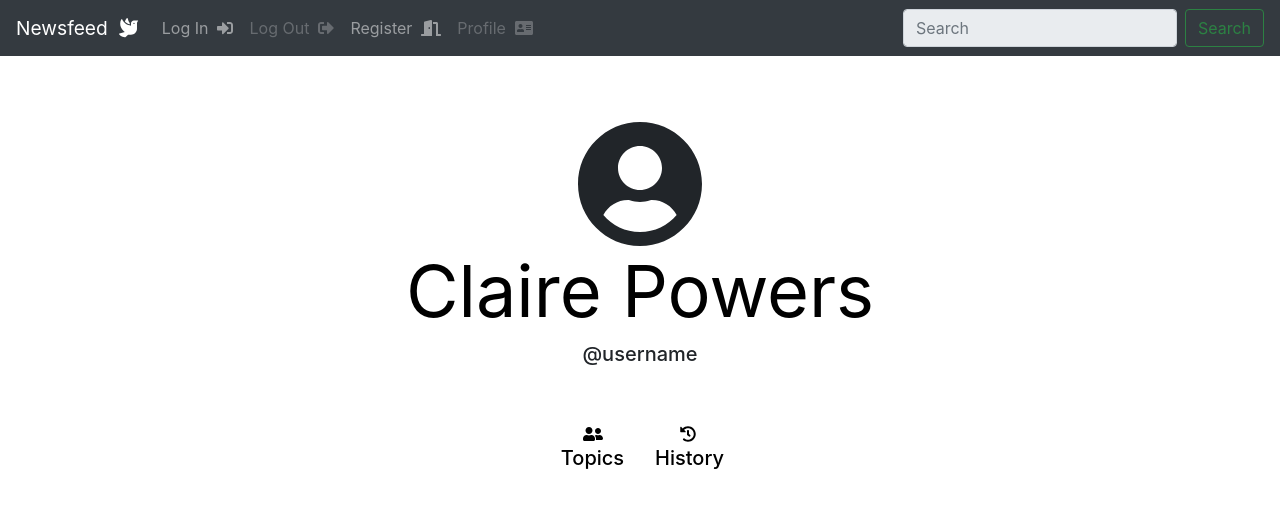
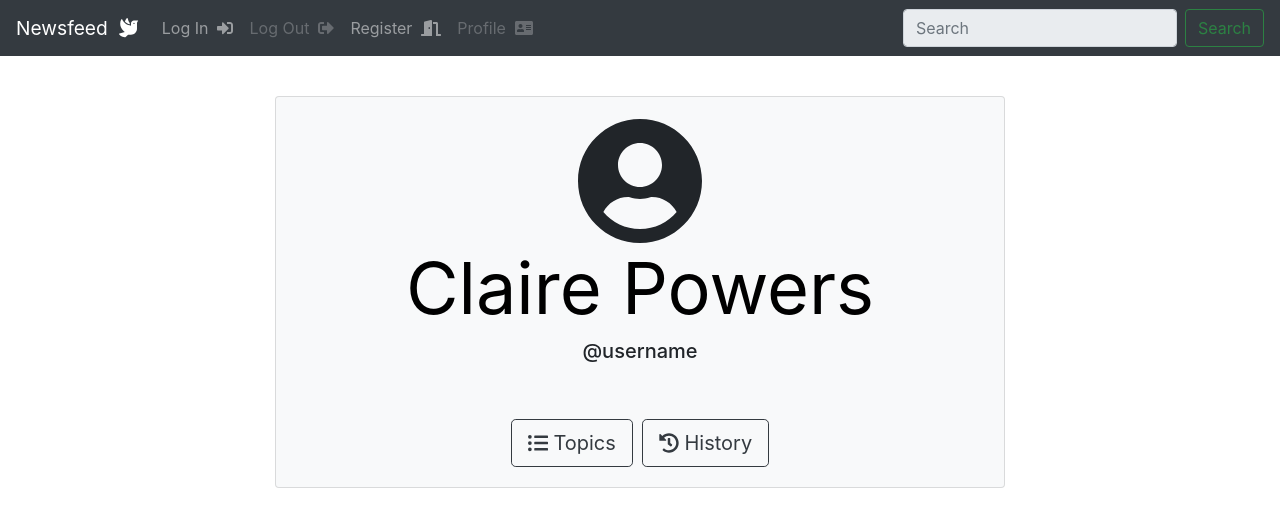
Before and after one commit to vikasham/newsfeed, a React (Create React App) app: page /profile in a window 1280 px wide. Shown: the top 526 px of the page. Built offline with nearby package versions, Linux system fonts and the light colour scheme.

Commit message:
restyling profile page

```diff
--- a/src/components/Profile.js
+++ b/src/components/Profile.js
@@ -2,7 +2,7 @@ import React from 'react'
 import { Component } from 'react'
 
 import { FontAwesomeIcon } from '@fortawesome/react-fontawesome'
-import { faUserCircle, faHistory, faUserFriends } from '@fortawesome/free-solid-svg-icons'
+import { faUserCircle, faHistory, faListUl } from '@fortawesome/free-solid-svg-icons'
 import 'bootstrap/dist/css/bootstrap.min.css';
 import TitleNav from './TitleNav'
 import LoginPopup from './LoginPopup'
@@ -32,31 +32,31 @@ class Profile extends Component{
         <div class="container-fluid fixed-top" id="navcontainer">
           <TitleNav />
         </div>
-        <div id="info">
+        <br/><br/><br/><br/>
+        <div class="container">
+          <div class="row">
+            <div class="col-2">
+            </div>
+            <div class="col-8">
+              <div class="card bg-light">
+                <div class="card-body">
                   <center>
-            <br /><br /><br /><br /><br />
                     <FontAwesomeIcon icon={faUserCircle} size="8x"/><br />
                     <h1 class="display-3"><strong>Claire Powers</strong></h1>
                     <h5>@username</h5><br /><br />
                     <div class="container">
-              <div class="row justify-content-md-center">
+                      <button type="button" class="btn btn-outline-dark btn-lg" data-toggle="modal" data-target="#topicsmodal"><FontAwesomeIcon icon={faListUl} /> Topics</button>  &nbsp;
+                      <button type="button" class="btn btn-outline-dark btn-lg" data-toggle="modal" data-target="#modal2"> <FontAwesomeIcon icon={faHistory} /> History</button>
+                    </div>
 
-                <div class="col-1">
-                  <a href="/" id="friends" data-toggle="modal" data-target="#topicsmodal">
-                    <FontAwesomeIcon icon={faUserFriends}/>
-                    <h5> Topics </h5>
-                  </a>
-                </div>
-                <div class="col-1">
-                  <a href="/" id="friends"data-toggle="modal" data-target="#modal2">
-                    <FontAwesomeIcon icon={faHistory} />
-                    <h5>History </h5>
-                  </a>
+                  </center>
+
                 </div>
               </div>
             </div>
-
-          </center>
+            <div class="col-2">
+            </div>
+          </div>
         </div>
         <TopicsPopup />
         <HistoryPopup />
--- a/src/css/Profile.css
+++ b/src/css/Profile.css
@@ -2,17 +2,8 @@
   padding-left: 0;
   padding-right: 0;
 }
-.jumbotron {
-  position: absolute;
-  height: 120%;
-  width: 100%;
-}
-#info{
-  top: 50%;
+.container{
   height: 100%;
-}
-#friends{
-  line-height: 10%;
 }
 a{
   text-decoration: none;
```
Lines whose indentation alone changed are shown as unchanged.
